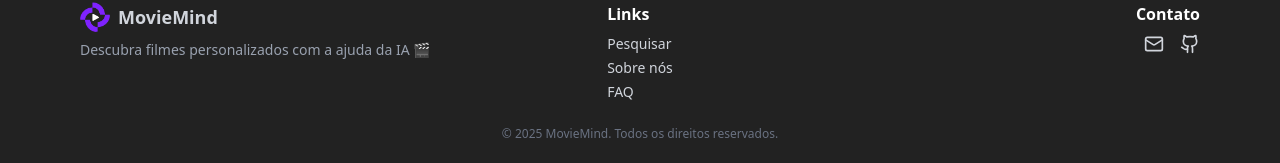
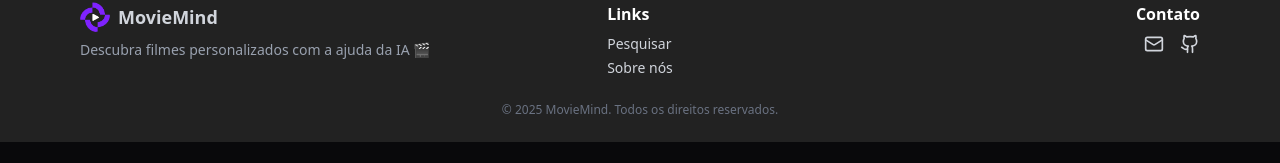
Before and after one commit to SantosVicente/MovieMind, a Next.js app in the folder frontend/: page / in a window 1280 px wide. Shown: the part 1861-2024 px from the top of the page. After the commit the page ends 2003 px from the top, so only its background shows below. Built offline with nearby package versions, Linux system fonts and the light colour scheme; no server answers.

Commit message:
fix: remove faq from footer

```diff
--- a/frontend/components/footer.tsx
+++ b/frontend/components/footer.tsx
@@ -40,11 +40,6 @@ const Footer: React.FC = () => (
                 Sobre nós
               </Link>
             </li>
-            <li>
-              <Link href="/faq" className="hover:text-white">
-                FAQ
-              </Link>
-            </li>
           </ul>
         </div>
       </div>
```
